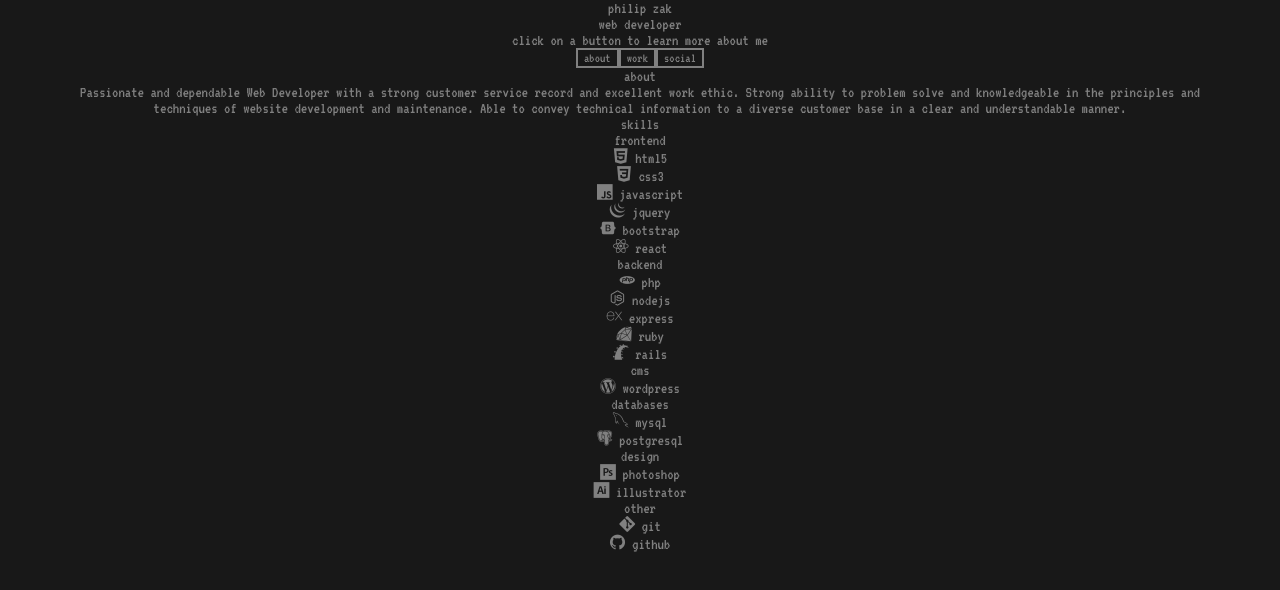
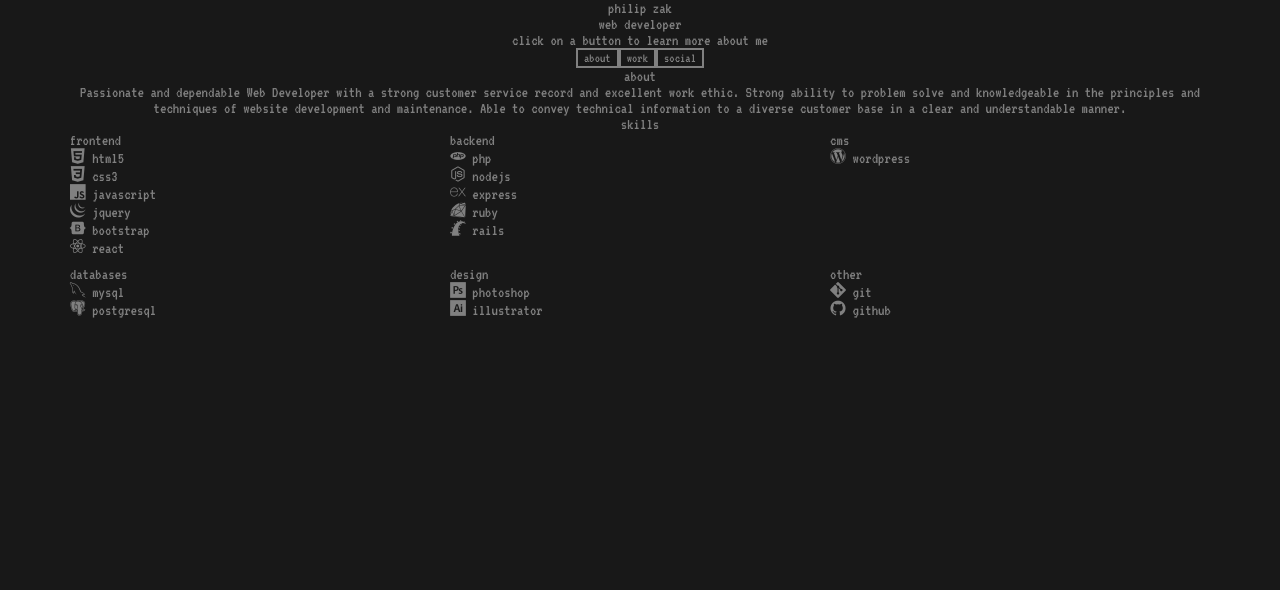
Before and after one commit to zakphi/portfolioV2, a plain HTML site: page index.html in a window 1280 px wide. Both pictures are taken after a click on the button "about". Drawn offline with nearby package versions, Linux system fonts and the light colour scheme.

Commit message:
style skills container

```diff
--- a/css/style.css
+++ b/css/style.css
@@ -24,3 +24,15 @@
   margin: 0 auto;
   text-align: center;
 }
+
+#skillsCont{
+  display: flex;
+  flex-wrap: wrap;
+  text-align: left;
+  justify-content: center;
+}
+
+#skillsCont div{
+  width: 33%;
+  margin-bottom: 10px;
+}
```
